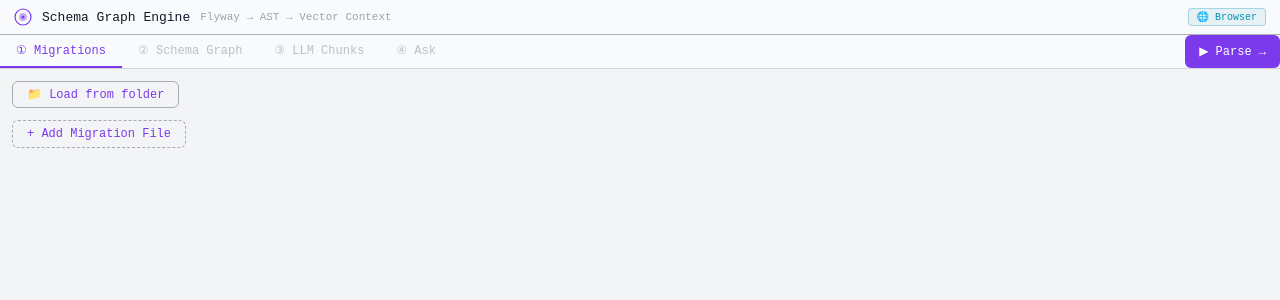
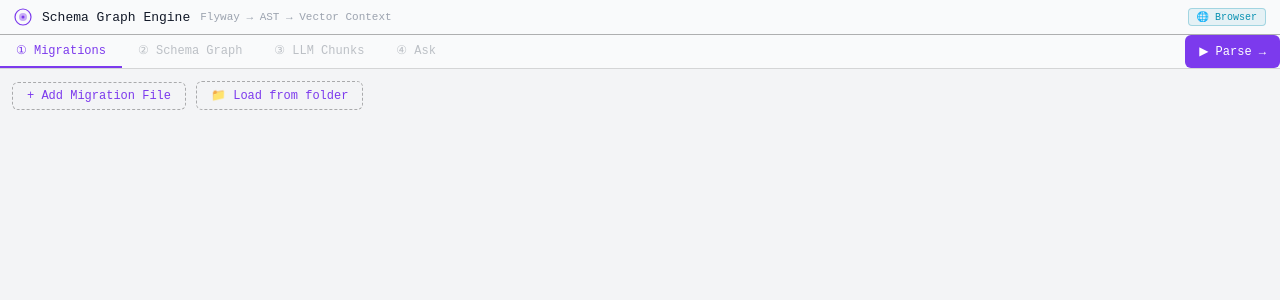
Before and after one commit to paulushcgcj/sqlfy, a React (Vite) app in the folder app/: page / in a window 1280 px wide. Shown: the top 300 px of the page. Built offline with nearby package versions, Linux system fonts and the light colour scheme.

Commit message:
feat(app): update MigrationsTab to use unified button styles and remove redundant load-folder button

```diff
--- a/app/src/components/schema/MigrationsTab/index.scss
+++ b/app/src/components/schema/MigrationsTab/index.scss
@@ -8,18 +8,6 @@
   margin-bottom: 12px;
   flex-wrap: wrap;
 }
-
-.load-folder-btn {
-  padding: 5px 14px;
-  background: none;
-  border: 0.5px solid var(--color-border-secondary);
-  border-radius: 6px;
-  cursor: pointer;
-  font-family: inherit;
-  font-size: 12px;
-  color: var(--accent);
-}
-.load-folder-btn:hover { background: rgba(124,58,237,.06); }
 
 .folder-badge {
   display: inline-flex;
@@ -53,5 +41,5 @@
 
 .sql-area       { width: 100%; border: none; outline: none; font-family: inherit; font-size: 11.5px; background: #0d1117; color: #a5f3fc; padding: 10px; resize: vertical; min-height: 120px; line-height: 1.6; }
 
-.add-btn        { padding: 6px 14px; background: none; border: 1px dashed var(--color-border-secondary); border-radius: 6px; cursor: pointer; font-family: inherit; font-size: 12px; color: var(--accent); }
-.add-btn:hover  { background: rgba(124,58,237,.05); }
+.add-btn, .migraton-btn        { padding: 6px 14px; background: none; border: 1px dashed var(--color-border-secondary); border-radius: 6px; cursor: pointer; font-family: inherit; font-size: 12px; color: var(--accent); }
+.add-btn:hover, .migraton-btn:hover  { background: rgba(124,58,237,.05); }
--- a/app/src/components/schema/MigrationsTab/index.tsx
+++ b/app/src/components/schema/MigrationsTab/index.tsx
@@ -61,8 +61,9 @@ const MigrationsTab: FC<MigrationsTabProps> = ({ files, onChange, folderHandle,
 
       {/* Toolbar */}
       <div className="migrations-toolbar">
+        <button className="migraton-btn add-btn" onClick={addFile}>+ Add Migration File</button>
         {onLoadFolder && (
-          <button className="load-folder-btn" onClick={onLoadFolder}>
+          <button className="migraton-btn load-folder-btn" onClick={onLoadFolder}>
             📁 Load from folder
           </button>
         )}
@@ -72,6 +73,7 @@ const MigrationsTab: FC<MigrationsTabProps> = ({ files, onChange, folderHandle,
             <span className="folder-count">{files.length} file{files.length !== 1 ? 's' : ''}</span>
           </span>
         )}
+
       </div>
 
       {files.map((file, i) => (
@@ -92,7 +94,6 @@ const MigrationsTab: FC<MigrationsTabProps> = ({ files, onChange, folderHandle,
           />
         </div>
       ))}
-      <button className="add-btn" onClick={addFile}>+ Add Migration File</button>
     </div>
   );
 };
```
